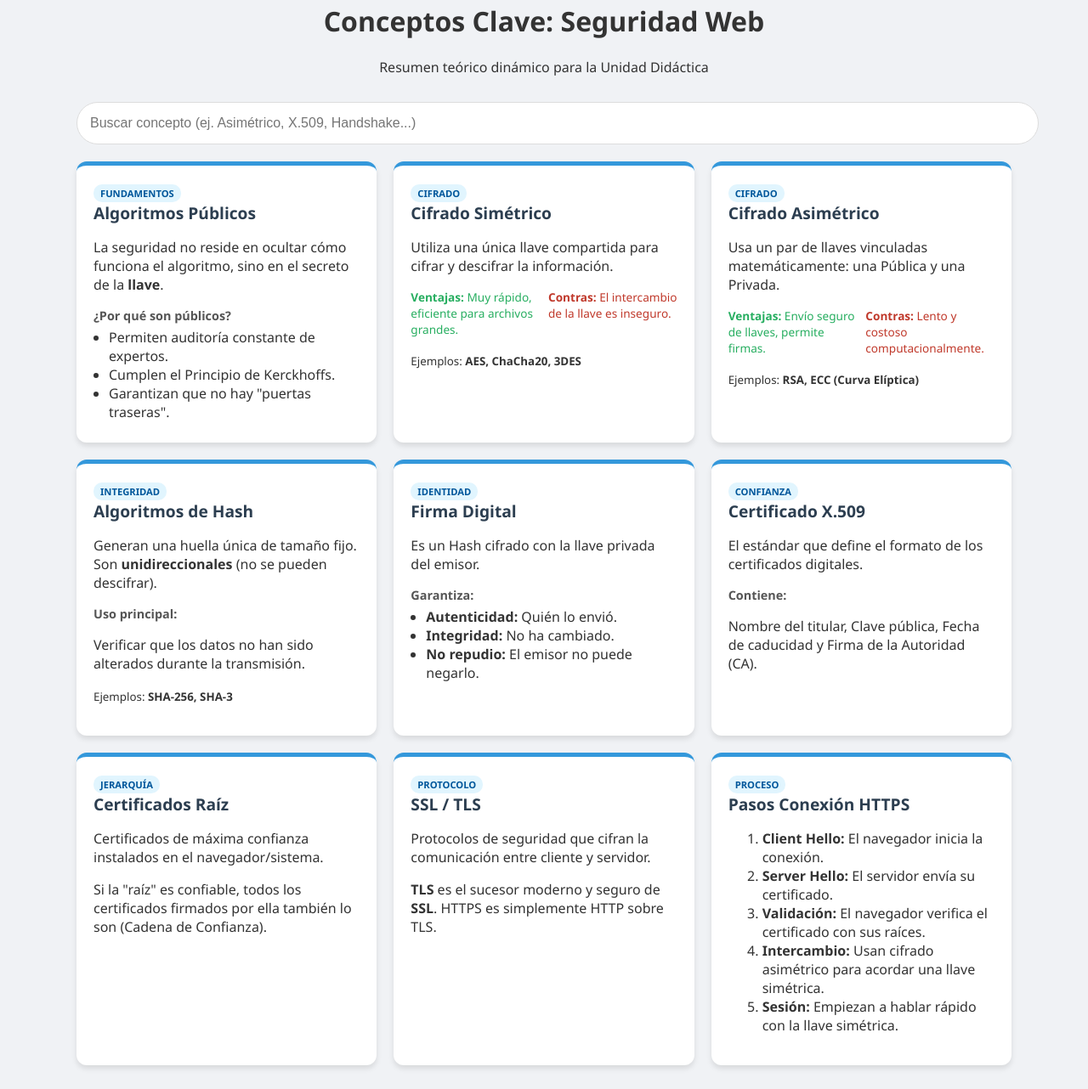
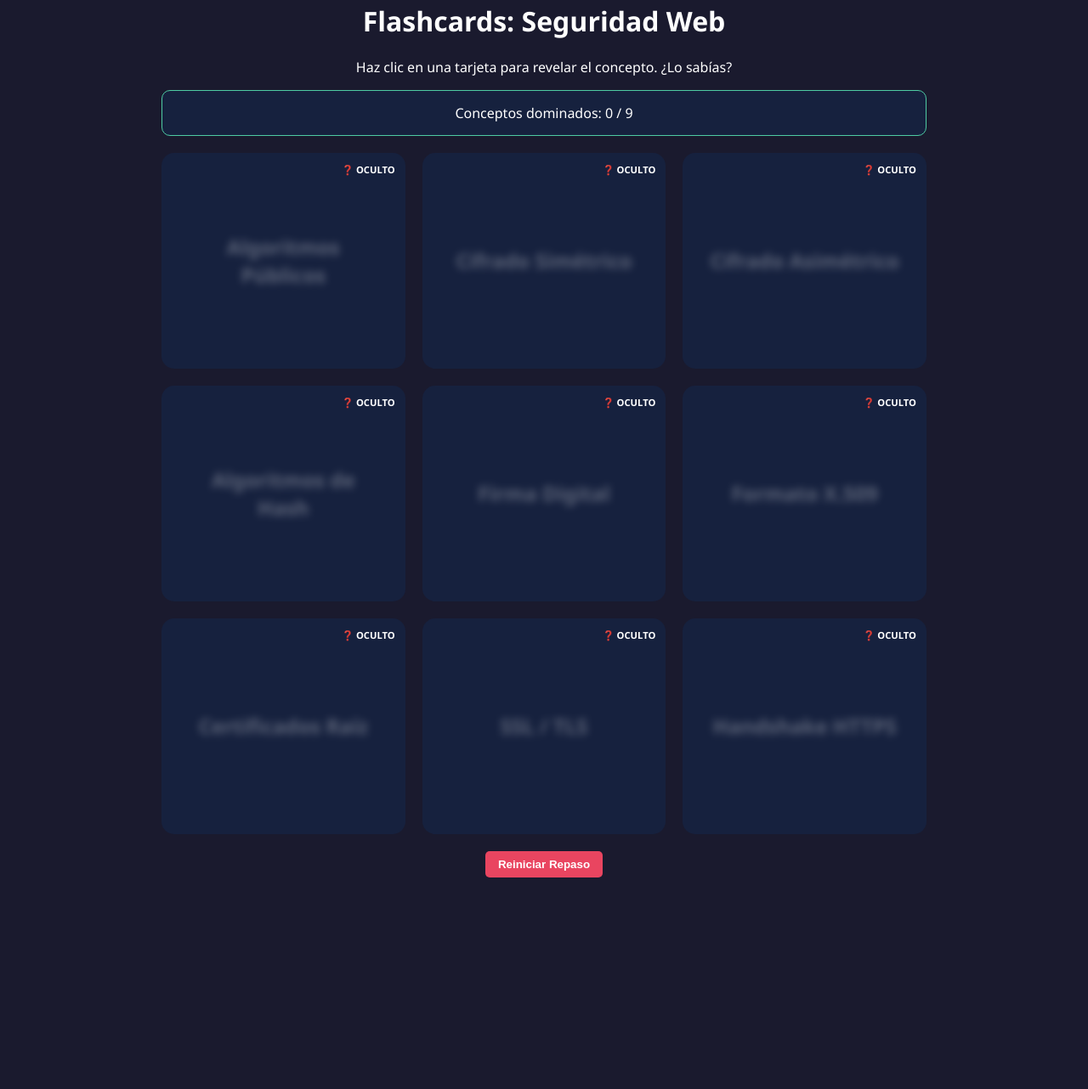
Before and after one commit to jlbandujarbosco/resumenSeguridad, a plain HTML site: page index.html in a window 1280 px wide. Shown: the part 46-1328 px from the top of the page at 85% size. After the commit the page ends 1107 px from the top, so only its background shows below. Drawn offline with Linux system fonts and the light colour scheme.

Commit message:
Update title and styles for web security trainer

```diff
--- a/index.html
+++ b/index.html
@@ -2,172 +2,124 @@
 <html lang="es">
 <head>
     <meta charset="UTF-8">
-    <title>Cheatsheet Seguridad Web</title>
+    <title>Entrenador de Seguridad Web</title>
     <style>
         :root {
-            --bg: #f0f2f5;
-            --card-bg: #ffffff;
-            --primary: #2c3e50;
-            --accent: #3498db;
-            --text: #333;
+            --bg: #1a1a2e;
+            --card-bg: #16213e;
+            --primary: #4ecca3;
+            --text: #e94560;
+            --white: #ffffff;
         }
-        body { font-family: 'Segoe UI', sans-serif; background: var(--bg); color: var(--text); padding: 20px; }
-        .container { max-width: 1100px; margin: auto; }
-        header { text-align: center; margin-bottom: 30px; }
+        body { font-family: 'Segoe UI', sans-serif; background: var(--bg); color: var(--white); padding: 20px; text-align: center; }
+        .container { max-width: 900px; margin: auto; }
 
-        .search-box { width: 100%; padding: 15px; border-radius: 25px; border: 1px solid #ddd; margin-bottom: 20px; font-size: 1rem; }
+        .score-board { background: var(--card-bg); padding: 15px; border-radius: 10px; margin-bottom: 20px; border: 1px solid var(--primary); }
 
-        .grid { display: grid; grid-template-columns: repeat(auto-fill, minmax(320px, 1fr)); gap: 20px; }
+        .grid { display: grid; grid-template-columns: repeat(auto-fill, minmax(280px, 1fr)); gap: 20px; }
 
         .card {
-            background: var(--card-bg); border-radius: 12px; padding: 20px;
-            box-shadow: 0 4px 6px rgba(0,0,0,0.1); transition: 0.3s;
-            border-top: 5px solid var(--accent);
+            background: var(--card-bg); border-radius: 15px; padding: 25px;
+            min-height: 200px; display: flex; flex-direction: column; justify-content: center;
+            cursor: pointer; transition: 0.4s; border: 2px solid transparent;
+            position: relative; overflow: hidden;
         }
-        .card:hover { transform: translateY(-5px); }
 
-        h2 { color: var(--primary); font-size: 1.2rem; margin-top: 0; }
-        .tag { font-size: 0.7rem; background: #e1f5fe; color: #01579b; padding: 3px 8px; border-radius: 10px; text-transform: uppercase; font-weight: bold; }
+        .card.hidden h2 { filter: blur(5px); opacity: 0.3; }
+        .card.hidden .content { display: none; }
 
-        .content { margin-top: 15px; }
-        .section-title { font-weight: bold; font-size: 0.9rem; color: #555; margin-top: 10px; display: block; }
+        .card.revealed { border-color: var(--primary); }
+        .card.revealed h2 { filter: blur(0); opacity: 1; color: var(--primary); }
 
-        .pros-cons { display: flex; gap: 10px; margin-top: 10px; font-size: 0.85rem; }
-        .pros { color: #27ae60; flex: 1; }
-        .cons { color: #c0392b; flex: 1; }
+        .content { margin-top: 15px; font-size: 0.9rem; text-align: left; animation: fadeIn 0.5s; }
 
-        ul { padding-left: 18px; margin: 5px 0; }
+        .actions { display: none; margin-top: 20px; gap: 10px; justify-content: center; }
+        .card.revealed .actions { display: flex; }
+
+        button {
+            padding: 8px 15px; border: none; border-radius: 5px; cursor: pointer;
+            font-weight: bold; transition: 0.2s;
+        }
+        .btn-know { background: #27ae60; color: white; }
+        .btn-not-know { background: #c0392b; color: white; }
+        .btn-reset { background: var(--text); color: white; margin-top: 20px; }
+
+        @keyframes fadeIn { from { opacity: 0; } to { opacity: 1; } }
+
+        .status-tag { position: absolute; top: 10px; right: 10px; font-size: 0.7rem; font-weight: bold; }
     </style>
 </head>
 <body>
 
 <div class="container">
-    <header>
-        <h1>Conceptos Clave: Seguridad Web</h1>
-        <p>Resumen teórico dinámico para la Unidad Didáctica</p>
-    </header>
+    <h1>Flashcards: Seguridad Web</h1>
+    <p>Haz clic en una tarjeta para revelar el concepto. ¿Lo sabías?</p>
 
-    <input type="text" class="search-box" id="search" placeholder="Buscar concepto (ej. Asimétrico, X.509, Handshake...)" onkeyup="filter()">
+    <div class="score-board">
+        Conceptos dominados: <span id="count">0</span> / 9
+    </div>
 
-    <div class="grid" id="grid">
-        <div class="card">
-            <span class="tag">Fundamentos</span>
-            <h2>Algoritmos Públicos</h2>
-            <div class="content">
-                <p>La seguridad no reside en ocultar cómo funciona el algoritmo, sino en el secreto de la <b>llave</b>.</p>
-                <span class="section-title">¿Por qué son públicos?</span>
-                <ul>
-                    <li>Permiten auditoría constante de expertos.</li>
-                    <li>Cumplen el Principio de Kerckhoffs.</li>
-                    <li>Garantizan que no hay "puertas traseras".</li>
-                </ul>
-            </div>
-        </div>
+    <div class="grid" id="gameGrid"></div>
 
-        <div class="card">
-            <span class="tag">Cifrado</span>
-            <h2>Cifrado Simétrico</h2>
-            <div class="content">
-                <p>Utiliza una única llave compartida para cifrar y descifrar la información.</p>
-                <div class="pros-cons">
-                    <div class="pros"><b>Ventajas:</b> Muy rápido, eficiente para archivos grandes.</div>
-                    <div class="cons"><b>Contras:</b> El intercambio de la llave es inseguro.</div>
-                </div>
-                <p><small>Ejemplos: <b>AES, ChaCha20, 3DES</b></small></p>
-            </div>
-        </div>
-
-        <div class="card">
-            <span class="tag">Cifrado</span>
-            <h2>Cifrado Asimétrico</h2>
-            <div class="content">
-                <p>Usa un par de llaves vinculadas matemáticamente: una Pública y una Privada.</p>
-                <div class="pros-cons">
-                    <div class="pros"><b>Ventajas:</b> Envío seguro de llaves, permite firmas.</div>
-                    <div class="cons"><b>Contras:</b> Lento y costoso computacionalmente.</div>
-                </div>
-                <p><small>Ejemplos: <b>RSA, ECC (Curva Elíptica)</b></small></p>
-            </div>
-        </div>
-
-        <div class="card">
-            <span class="tag">Integridad</span>
-            <h2>Algoritmos de Hash</h2>
-            <div class="content">
-                <p>Generan una huella única de tamaño fijo. Son <b>unidireccionales</b> (no se pueden descifrar).</p>
-                <span class="section-title">Uso principal:</span>
-                <p>Verificar que los datos no han sido alterados durante la transmisión.</p>
-                <p><small>Ejemplos: <b>SHA-256, SHA-3</b></small></p>
-            </div>
-        </div>
-
-        <div class="card">
-            <span class="tag">Identidad</span>
-            <h2>Firma Digital</h2>
-            <div class="content">
-                <p>Es un Hash cifrado con la llave privada del emisor.</p>
-                <span class="section-title">Garantiza:</span>
-                <ul>
-                    <li><b>Autenticidad:</b> Quién lo envió.</li>
-                    <li><b>Integridad:</b> No ha cambiado.</li>
-                    <li><b>No repudio:</b> El emisor no puede negarlo.</li>
-                </ul>
-            </div>
-        </div>
-
-        <div class="card">
-            <span class="tag">Confianza</span>
-            <h2>Certificado X.509</h2>
-            <div class="content">
-                <p>El estándar que define el formato de los certificados digitales.</p>
-                <span class="section-title">Contiene:</span>
-                <p>Nombre del titular, Clave pública, Fecha de caducidad y Firma de la Autoridad (CA).</p>
-            </div>
-        </div>
-
-        <div class="card">
-            <span class="tag">Jerarquía</span>
-            <h2>Certificados Raíz</h2>
-            <div class="content">
-                <p>Certificados de máxima confianza instalados en el navegador/sistema.</p>
-                <p>Si la "raíz" es confiable, todos los certificados firmados por ella también lo son (Cadena de Confianza).</p>
-            </div>
-        </div>
-
-        <div class="card">
-            <span class="tag">Protocolo</span>
-            <h2>SSL / TLS</h2>
-            <div class="content">
-                <p>Protocolos de seguridad que cifran la comunicación entre cliente y servidor.</p>
-                <p><b>TLS</b> es el sucesor moderno y seguro de <b>SSL</b>. HTTPS es simplemente HTTP sobre TLS.</p>
-            </div>
-        </div>
-
-        <div class="card">
-            <span class="tag">Proceso</span>
-            <h2>Pasos Conexión HTTPS</h2>
-            <div class="content">
-                <ol>
-                    <li><b>Client Hello:</b> El navegador inicia la conexión.</li>
-                    <li><b>Server Hello:</b> El servidor envía su certificado.</li>
-                    <li><b>Validación:</b> El navegador verifica el certificado con sus raíces.</li>
-                    <li><b>Intercambio:</b> Usan cifrado asimétrico para acordar una llave simétrica.</li>
-                    <li><b>Sesión:</b> Empiezan a hablar rápido con la llave simétrica.</li>
-                </ol>
-            </div>
-        </div>
-    </div>
+    <button class="btn-reset" onclick="resetGame()">Reiniciar Repaso</button>
 </div>
 
 <script>
-    function filter() {
-        let input = document.getElementById('search').value.toLowerCase();
-        let cards = document.getElementsByClassName('card');
-        for (let card of cards) {
-            let text = card.innerText.toLowerCase();
-            card.style.display = text.includes(input) ? "" : "none";
+    const data = [
+        { t: "Algoritmos Públicos", d: "Seguridad basada en el secreto de la llave, no del método (Kerckhoffs). Permite que expertos busquen fallos." },
+        { t: "Cifrado Simétrico", d: "Una sola llave para todo. Rápido y eficiente. Ej: AES. El reto es cómo enviar la llave." },
+        { t: "Cifrado Asimétrico", d: "Par de llaves (Pública/Privada). Lo que una cifra, la otra descifra. Ej: RSA/ECC. Resuelve el intercambio de llaves." },
+        { t: "Algoritmos de Hash", d: "Huellas digitales únicas y unidireccionales de un archivo. Si cambia el archivo, cambia el hash. Ej: SHA-256." },
+        { t: "Firma Digital", d: "Hash cifrado con llave privada. Garantiza que el mensaje es auténtico y no ha sido alterado." },
+        { t: "Formato X.509", d: "Estándar internacional que define qué datos lleva un certificado (titular, CA, clave pública, etc.)." },
+        { t: "Certificados Raíz", d: "Certificados de autoridades máximas preinstalados en el PC. Son la base de la cadena de confianza." },
+        { t: "SSL / TLS", d: "Protocolos que crean el túnel seguro. TLS es el actual. HTTPS usa TLS para proteger los datos de la web." },
+        { t: "Handshake HTTPS", d: "Negociación: Hello -> Envío Certificado -> Validación -> Acuerdo de llave simétrica -> Sesión segura." }
+    ];
+
+    let mastered = new Set();
+
+    function render() {
+        const grid = document.getElementById('gameGrid');
+        grid.innerHTML = data.map((item, i) => `
+            <div class="card ${mastered.has(i) ? 'revealed' : 'hidden'}" id="card-${i}" onclick="reveal(${i})">
+                <div class="status-tag">${mastered.has(i) ? '✅ APRENDIDO' : '❓ OCULTO'}</div>
+                <h2>${item.t}</h2>
+                <div class="content">
+                    ${item.d}
+                    <div class="actions">
+                        <button class="btn-know" onclick="mark(${i}, true; event)">Lo sabía</button>
+                        <button class="btn-not-know" onclick="mark(${i}, false; event)">No lo sabía</button>
+                    </div>
+                </div>
+            </div>
+        `).join('');
+        document.getElementById('count').innerText = mastered.size;
+    }
+
+    window.reveal = function(i) {
+        document.getElementById(`card-${i}`).classList.remove('hidden');
+        document.getElementById(`card-${i}`).classList.add('revealed');
+    }
+
+    window.mark = function(i, knows, event) {
+        event.stopPropagation();
+        if(knows) {
+            mastered.add(i);
+        } else {
+            mastered.delete(i);
+            document.getElementById(`card-${i}`).classList.add('hidden');
+            document.getElementById(`card-${i}`).classList.remove('revealed');
         }
+        render();
     }
+
+    window.resetGame = function() {
+        mastered.clear();
+        render();
+    }
+
+    render();
 </script>
 
 </body>
```
